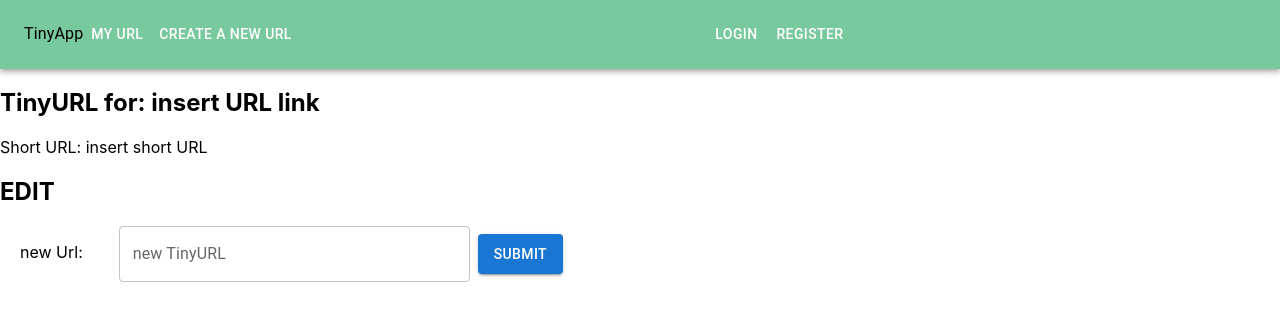
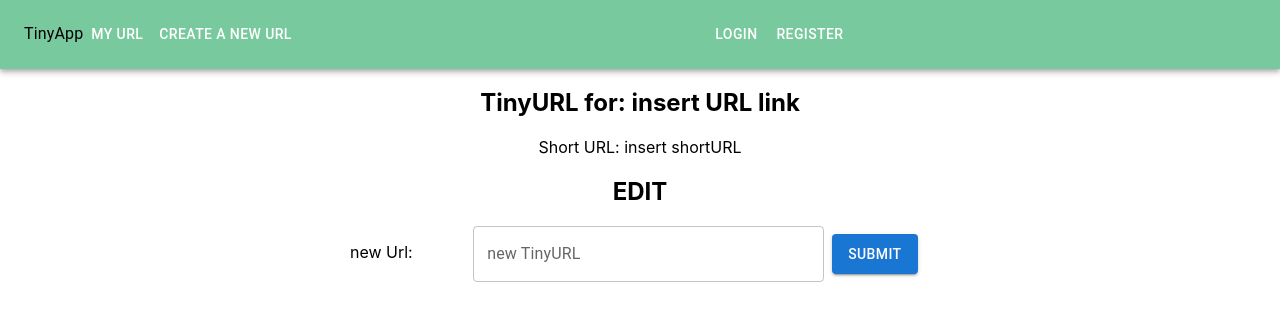
Before and after one commit to patriceandrea/tinyapp-2.0, a React (Create React App) app in the folder client/: page /edit in a window 1280 px wide. Shown: the top 320 px of the page. Built offline with nearby package versions, Linux system fonts and the light colour scheme.

Commit message:
fix CSS styling

```diff
--- a/client/src/App.css
+++ b/client/src/App.css
@@ -2,3 +2,7 @@
   text-align: center;
 
 }
+
+h1 {
+  text-align: center;
+}
--- a/client/src/pages/EditUrls.tsx
+++ b/client/src/pages/EditUrls.tsx
@@ -3,6 +3,7 @@
 import Header from '../Components/Header';
 import Text from "../Components/Text";
 import "../stylesheet/Text.css";
+import "../stylesheet/EditUrls.css"
 
 export interface IHomeProps { }
 
@@ -11,12 +12,14 @@
   return (
     <div>
       <Header />
-      <h2>TinyURL for: insert URL link</h2>
-      <p>Short URL: insert short URL</p>
-      <h2>EDIT</h2>
-      <div className="text-field">
-        <p>new Url:</p>
-        <Text />
+      <div className="edit">
+        <h2>TinyURL for: insert URL link</h2>
+        <p>Short URL: insert shortURL</p>
+        <h2>EDIT</h2>
+        <div className="text-field">
+          <p>new Url:</p>
+          <Text />
+        </div>
       </div>
     </div>
   )
--- a/client/src/stylesheet/AuthenTextField.css
+++ b/client/src/stylesheet/AuthenTextField.css
@@ -1,3 +1,4 @@
 .authentication-form {
   margin: 2em;
+  margin-left: 24em;
 }
--- /dev/null
+++ b/client/src/stylesheet/EditUrls.css
@@ -0,0 +1,3 @@
+.edit {
+  text-align: center;
+}
--- a/client/src/stylesheet/Text.css
+++ b/client/src/stylesheet/Text.css
@@ -1,5 +1,6 @@
 .text-field {
   display: flex;
+  justify-content: center;
   margin-left: 20px;
 }
 
```
